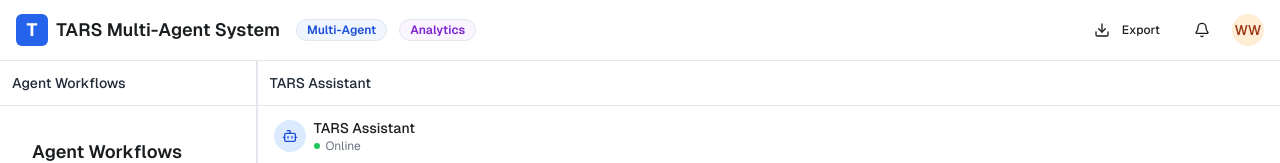
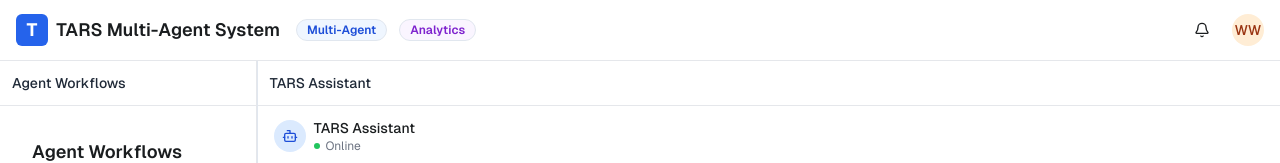
Before and after one commit to haziqishere/tars-multi-ai-agent, a Next.js app in the folder front-end-tars/: page / in a window 1280 px wide. Shown: the top 163 px of the page. Built offline with nearby package versions, Linux system fonts and the light colour scheme.

Commit message:
remove export and share button

```diff
--- a/front-end-tars/src/app/page.tsx
+++ b/front-end-tars/src/app/page.tsx
@@ -15,7 +15,6 @@ import {
   Menu,
   Bell,
   Settings,
-  Download,
 } from "lucide-react";
 import { Button } from "@/components/ui/button";
 import {
@@ -132,10 +131,6 @@ export default function Home() {
         </div>
 
         <div className="flex items-center space-x-3">
-          <Button variant="ghost" size="sm" className="hidden md:flex">
-            <Download className="h-4 w-4 mr-1" />
-            Export
-          </Button>
           <Button variant="ghost" size="icon" className="h-9 w-9">
             <Bell className="h-5 w-5" />
           </Button>
@@ -239,10 +234,6 @@ export default function Home() {
                 </Badge>
               </div>
               <div className="flex items-center space-x-2">
-                <Button variant="outline" size="sm" className="h-7 text-xs">
-                  <Download className="h-3 w-3 mr-1" />
-                  Export
-                </Button>
                 <Button
                   variant="ghost"
                   size="sm"
--- a/front-end-tars/src/components/output/OutputInterface.tsx
+++ b/front-end-tars/src/components/output/OutputInterface.tsx
@@ -28,7 +28,6 @@ import {
   LineChart,
   PieChart,
   PlusSquare,
-  Share2,
   Clipboard,
   AlertCircle,
 } from "lucide-react";
@@ -134,16 +133,6 @@ const OutputInterface: React.FC = () => {
             <p className="text-sm text-gray-500">
               Updated April 27, 2025 · Generated by TARS Intelligence
             </p>
-          </div>
-          <div className="flex items-center space-x-2">
-            <Button variant="outline" size="sm" className="text-xs">
-              <Share2 className="h-3.5 w-3.5 mr-1" />
-              Share
-            </Button>
-            <Button variant="outline" size="sm" className="text-xs">
-              <DownloadIcon className="h-3.5 w-3.5 mr-1" />
-              Export
-            </Button>
           </div>
         </div>
 
```
